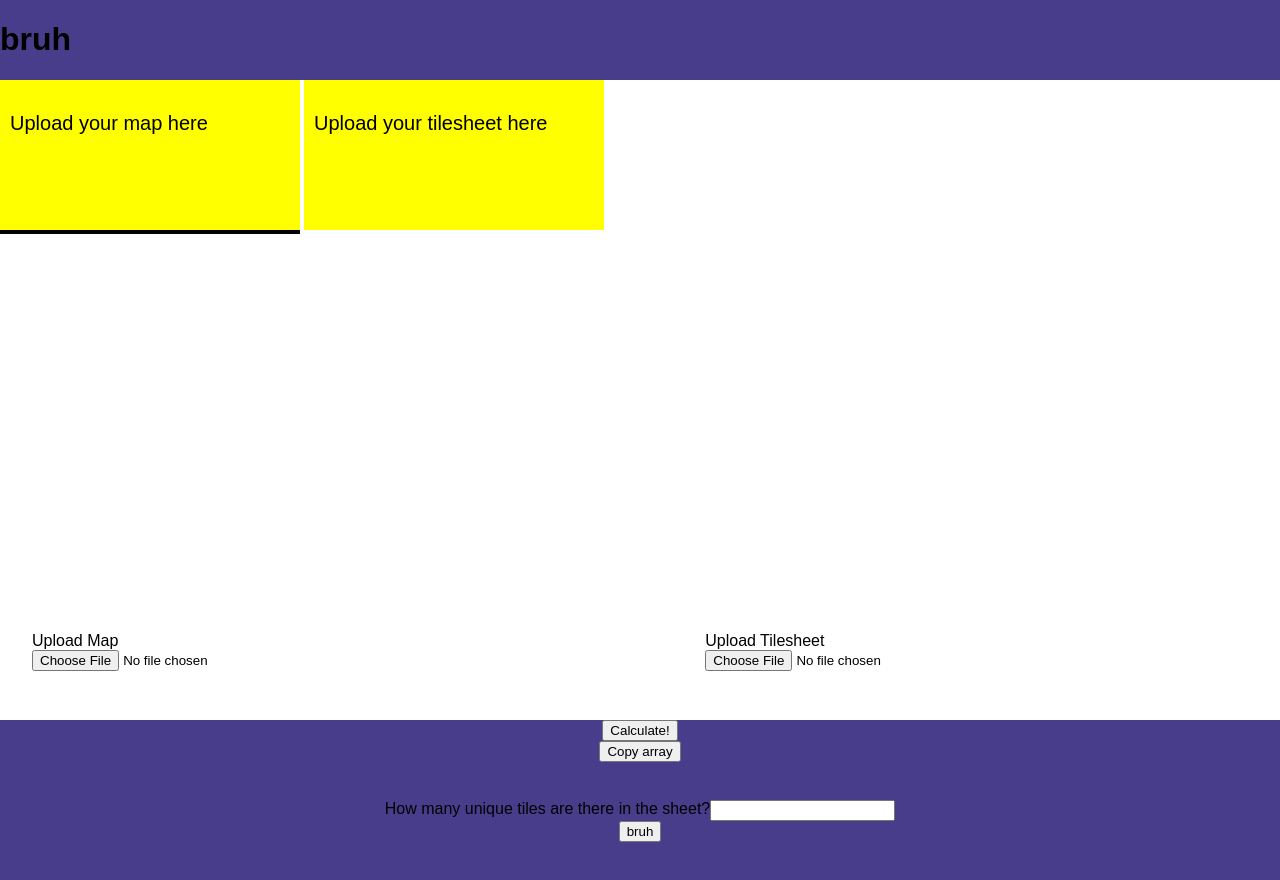
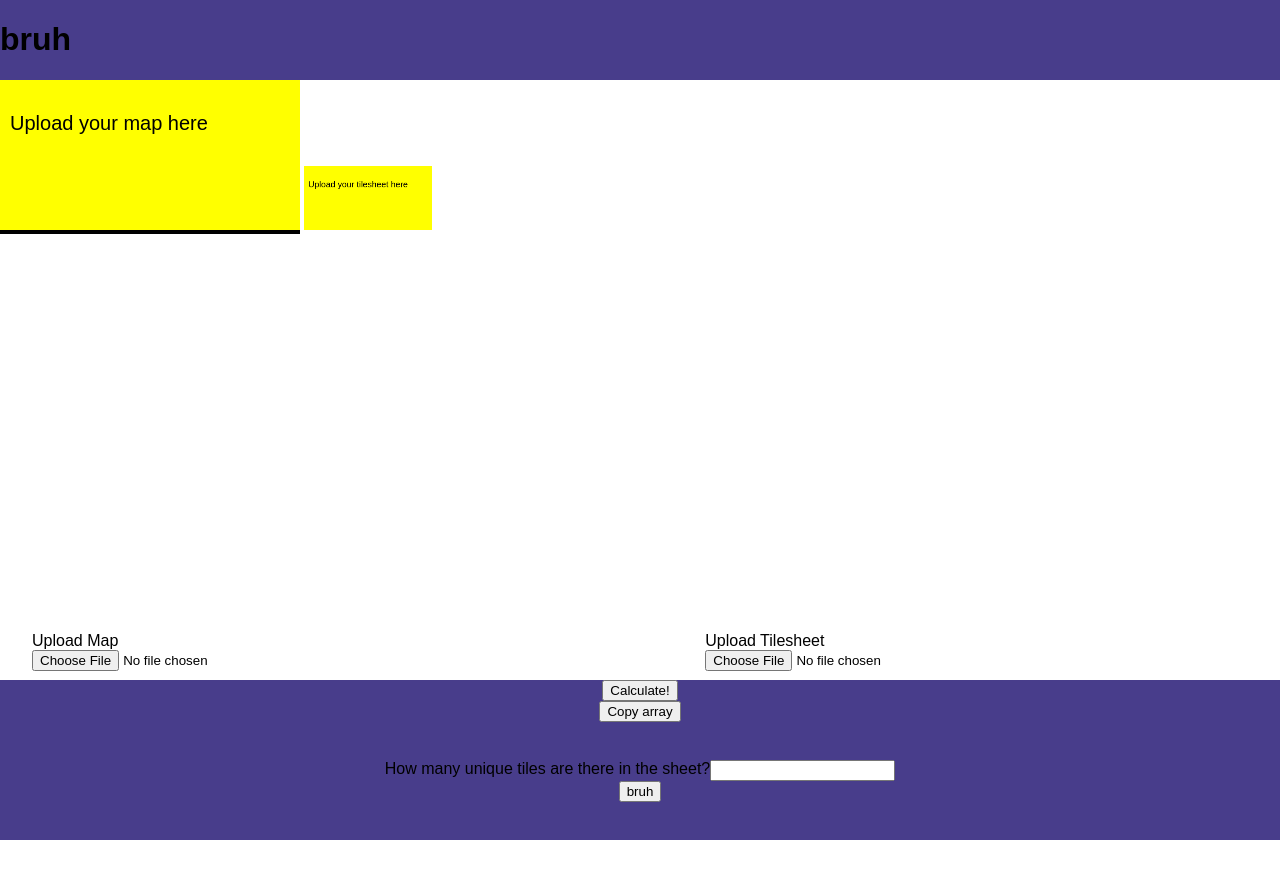
Before and after one commit to Donderstal/Image-to-array, a PHP site: page / in a window 1280 px wide. After the commit the page ends 840 px from the top, so only its background shows below. Run offline with PHP 8.4, Linux system fonts and the light colour scheme; some libraries are stand-ins or nearby versions.

Commit message:
slight reshuffle of ui

```diff
--- a/public/css/styles.css
+++ b/public/css/styles.css
@@ -51,13 +51,6 @@ body {
     right: 0;
 }
 
-textarea {
-    resize: none;
-    overflow: hidden;
-    min-height: 50px;
-    max-height: 100px;
-}
-
 .map-maker-canvas {
     display: flex;
     flex-direction: column;
@@ -77,6 +70,7 @@ textarea {
 
 #tilesheet-canvas {
     float: right;
+    width: 128px;
 }
 
 .output-div {
@@ -90,10 +84,11 @@ textarea {
 
 #output-element {
     width: 33vw;
+    height: 400px;
 }
 
 .mapmaker-container {
-    height: 80vh;
+    height: 600px;
     width: 76vw;
     padding-left: .5vw;
     padding-top: .5vh;
@@ -124,7 +119,7 @@ textarea {
 }
 
 .ui-container {
-    height: 15vh;
+    display: inline-block
 }
 
 .ui-left {
@@ -157,13 +152,12 @@ p {
     display: block
 }
 
-.mapmaker-bottom-container {
-    position: fixed;
-    bottom: 0;
-}
-
 #hidden-canvas {
     visibility: hidden;
     z-index: -10;
     float: right;
 }
+
+.main-container {
+    height: 600px;
+}
--- a/public/js/newscript.js
+++ b/public/js/newscript.js
@@ -11,7 +11,7 @@ tilesheetCtx.fillText("Upload your tilesheet here", 10, 50);
 let hiddenCtx;
 let hiddenCanvas;
 
-const tile_size = 64
+const tile_size = 32
 
 const state = {
     mapUploaded: false,
@@ -76,7 +76,7 @@ if (window.location.href.indexOf("map") > -1) {
 }
 
 function updateOutputElement() {
-    document.getElementById("output-element").innerText = JSON.stringify(state.returnJSON)
+    document.getElementById("output-element").textContent = JSON.stringify(state.returnJSON)
 
     window.requestAnimationFrame(updateOutputElement)
 }
@@ -103,18 +103,21 @@ function getImage( event ) {
 
     image.src = src
     image.onload = ( ) => {
+        const sheetWidthInApp = image.width / 2
+        const sheetHeightInApp = image.height / 2
+
         if ( idPrefix === "sheet" ) {
             state.tileSheetImage = image
             state.sheetUploaded = true
-            state.sheetCol = (image.width / tile_size) - 1
-            state.sheetRow = (image.height / tile_size) - 1
-            tilesheetCanvas.width = image.width
-            tilesheetCanvas.height = image.height
+            state.sheetCol = (sheetWidthInApp / tile_size) - 1
+            state.sheetRow = ( sheetHeightInApp / tile_size) - 1
+            tilesheetCanvas.width = sheetWidthInApp
+            tilesheetCanvas.height =  sheetHeightInApp
 
             if ( document.getElementById('hidden-canvas') ) {
-            document.getElementById('hidden-canvas').width = image.width
-            document.getElementById('hidden-canvas').height = image.height
-            hiddenCtx.drawImage( image, 0, 0, image.width, image.height )
+            document.getElementById('hidden-canvas').width = sheetWidthInApp
+            document.getElementById('hidden-canvas').height = sheetHeightInApp
+            hiddenCtx.drawImage( image, 0, 0, image.width, image.height, 0, 0, sheetWidthInApp, sheetHeightInApp )
             }
         }
         else {
@@ -124,13 +127,12 @@ function getImage( event ) {
             mapCanvas.width = image.width
             mapCanvas.height = image.height
         }
-
-        ctx.drawImage( image, 0, 0, image.width, image.height )
+        ctx.drawImage( image, 0, 0, image.width, image.height, 0, 0, sheetWidthInApp, sheetHeightInApp )
         if ( idPrefix === "sheet" && document.getElementById('output-element')) {
             drawNumbersOverTilesheet()
         }
 
-        document.getElementById(idPrefix + '-paragraph').innerText = 'Width is ' + image.width + 'px, height is ' + image.height + 'px'
+        document.getElementById(idPrefix + '-paragraph').textContent = 'Width is ' + image.width + 'px, height is ' + image.height + 'px'
 
         ctx.image = image
     }
@@ -406,7 +408,7 @@ function finishGrid ( ) {
             jsonRow[j] = tile.id
         }
     }
-    document.getElementById('output-element').innerText = JSON.stringify(state.returnJSON)
+    document.getElementById('output-element').textContent = JSON.stringify(state.returnJSON)
     document.getElementById('output-element').select();
     document.execCommand('copy');
 }
```
Also changed, not shown: app/views/partials/mapmaker.html (+14 -6 lines).
